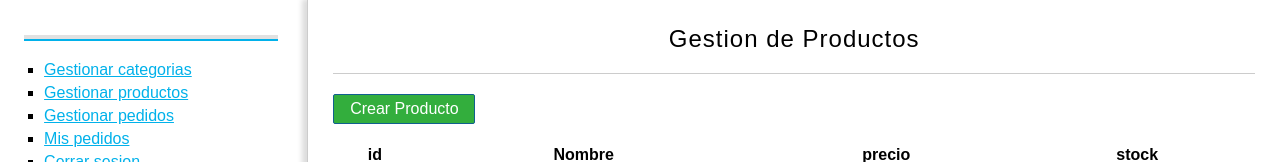
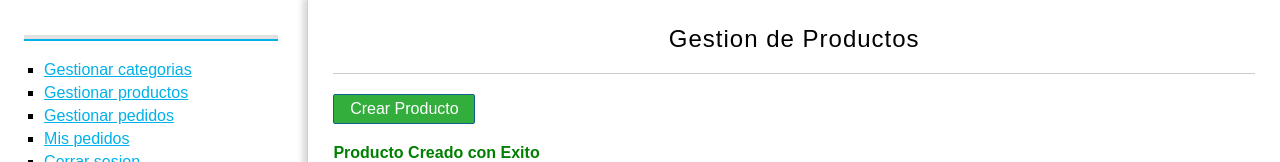
Before and after one commit to Chondo94/TiendaOnline, a PHP site: page /tiendaOnline/producto/gestion in a window 1280 px wide. Shown: the part 204-366 px from the top of the page. Run offline with PHP 8.4, Linux system fonts and the light colour scheme; the visitor is signed in with stand-in values (Sample User, id 1); data comes from the database, SQL or seed files in the repository; data that the repository does not hold is empty.

Commit message:
Se creo la alerta donde muestra si se creo el producto o no

```diff
--- a/controllers/ProductoController.php
+++ b/controllers/ProductoController.php
@@ -44,6 +44,8 @@ class productoController{
                 $producto->setStock($stock);
                 $producto->setCategoria_id($categoria);
 
+
+
                 $save = $producto->save();
                 if($save){
                     $_SESSION['producto'] = "complete";
--- a/views/producto/gestion.php
+++ b/views/producto/gestion.php
@@ -3,6 +3,14 @@
 <a href="<?=base_url?>producto/crear" class="button button-small">
     Crear Producto
 </a>
+
+<?php if(isset($_SESSION['producto']) && $_SESSION['producto'] == 'complete'):?>
+    <strong class="alert_green">Producto Creado con Exito</strong>
+<?php elseif(isset($_SESSION['producto']) && $_SESSION['producto'] != 'complete'):?>
+    <strong class="alert_red">Fallo la creacion de Producto</strong>
+<?php endif; ?>
+<?php Utils::deleteSession('producto'); ?>
+
 <table>
     <tr>
         <th>id</th>
```
